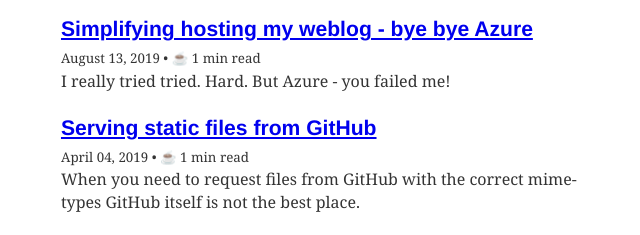
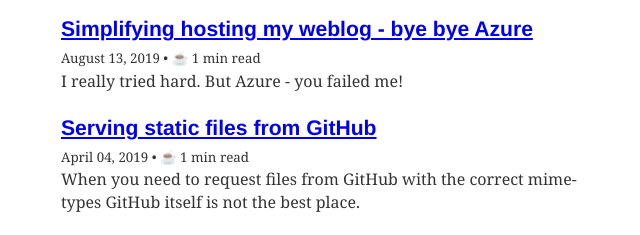
Before and after one commit to twofingerrightclick/svdoever.github.io, a Gatsby site: page / in a window 1280 px wide. Shown: the part 348-583 px from the top of the page, 318-958 px from the left. Built offline with nearby package versions, Linux system fonts and the light colour scheme; Gatsby itself is replaced by a stand-in of ours; some packages are replaced by stand-ins of ours; what typography-theme-github would draw is missing.

Commit message:
Fixed typo

```diff
--- a/src/pages/simplifying_weblog_hosting_byebye_azure.md
+++ b/src/pages/simplifying_weblog_hosting_byebye_azure.md
@@ -1,7 +1,7 @@
 ---
 title: Simplifying hosting my weblog - bye bye Azure
 date: '2019-08-13'
-spoiler: I really tried tried. Hard. But Azure - you failed me!
+spoiler: I really tried hard. But Azure - you failed me!
 ---
 
 As described in my blog post [Weblog deployment to a static Microsoft Azure website](/weblog-deployment-to-static-azure-website/) I initially hosted my weblog on an Azure static website. I had to jump through a lot of hoops to get both https and http working, but in the end I got it all up and running using a DevOps build pipeline, Azure blob storage and a CDN.
```
